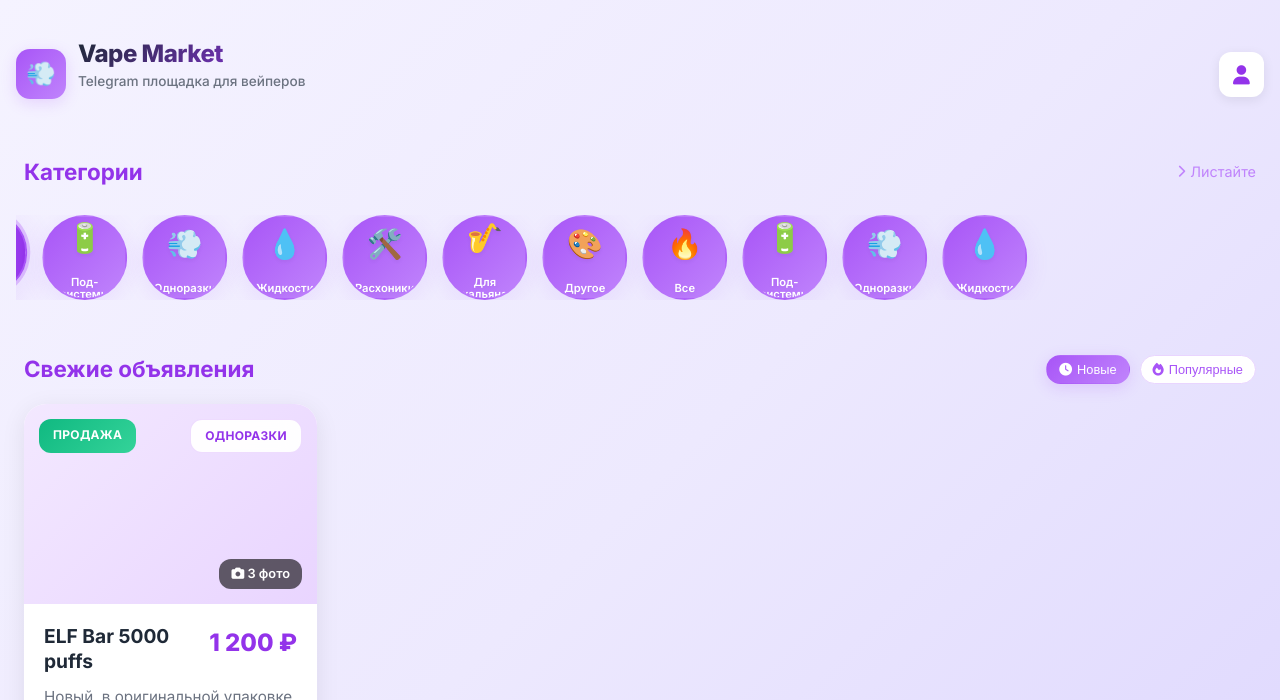
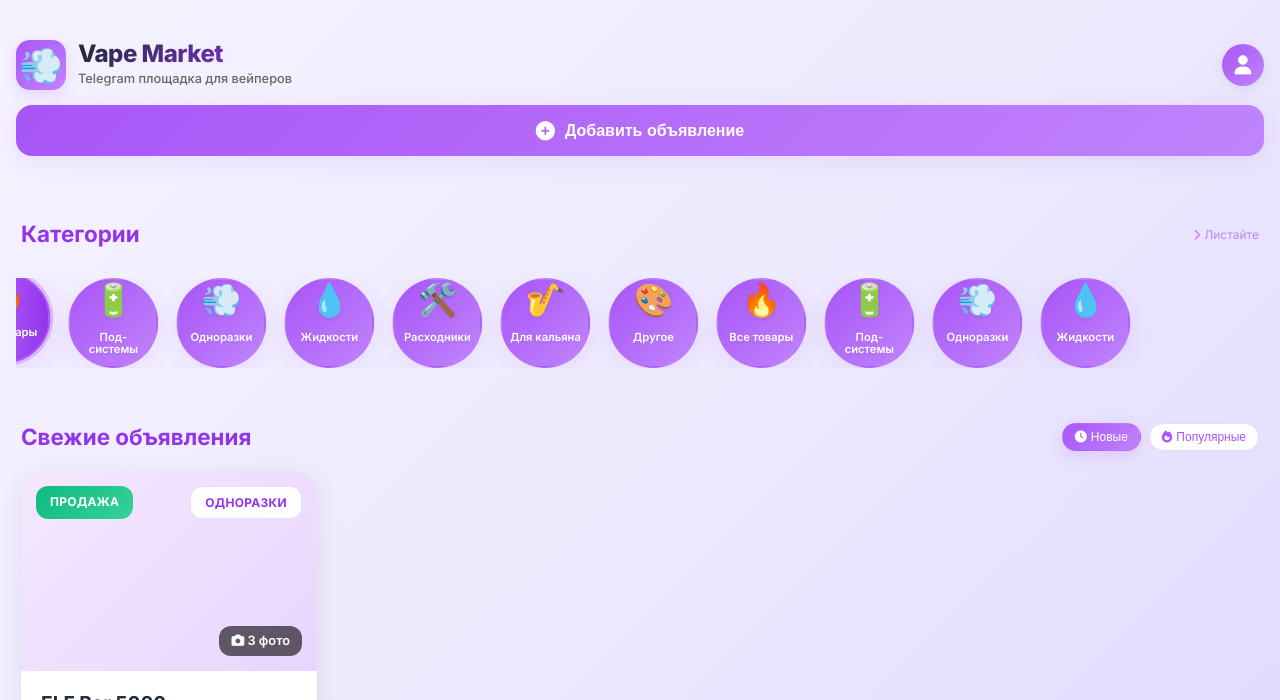
Before and after one commit to nukm0/telegram_market_vape, a plain HTML site: page index.html in a window 1280 px wide. Shown: the top 700 px of the page. Drawn offline with Linux system fonts and the light colour scheme; a script that the page names is missing.

Commit message:
Update index.html

```diff
--- a/index.html
+++ b/index.html
@@ -60,7 +60,7 @@
         .container {
             max-width: 100%;
             margin: 0 auto;
-            padding: 20px 16px 80px; /* Уменьшил отступ снизу для меньшего меню */
+            padding: 20px 16px 80px;
         }
 
         /* ЛОАДЕР */
@@ -100,9 +100,121 @@
             100% { transform: rotate(360deg); }
         }
 
+        /* ШАПКА С КНОПКОЙ ДОБАВЛЕНИЯ */
+        .main-header {
+            margin-bottom: 15px;
+        }
+
+        .header-content {
+            display: flex;
+            justify-content: space-between;
+            align-items: center;
+            margin-bottom: 15px;
+        }
+
+        .logo-container {
+            display: flex;
+            align-items: center;
+            gap: 12px;
+        }
+
+        .logo-icon {
+            font-size: 2.2rem;
+        }
+
+        .logo-text {
+            display: flex;
+            flex-direction: column;
+        }
+
+        .app-title {
+            font-size: 1.5rem;
+            font-weight: 800;
+            color: var(--primary-darker);
+            margin: 0;
+            line-height: 1.2;
+        }
+
+        .app-subtitle {
+            font-size: 0.8rem;
+            color: #666;
+            margin: 0;
+        }
+
+        .user-avatar {
+            width: 42px;
+            height: 42px;
+            border-radius: 50%;
+            background: var(--gradient-button);
+            display: flex;
+            align-items: center;
+            justify-content: center;
+            color: white;
+            font-size: 1.2rem;
+            cursor: pointer;
+            transition: all 0.3s ease;
+        }
+
+        .user-avatar:hover {
+            transform: scale(1.05);
+            box-shadow: var(--shadow-medium);
+        }
+
+        /* КНОПКА ДОБАВЛЕНИЯ В ВЕРХНЕЙ ЧАСТИ */
+        .add-ad-header-btn {
+            width: 100%;
+            background: var(--gradient-button);
+            border: none;
+            border-radius: 16px;
+            padding: 16px;
+            color: white;
+            font-weight: 700;
+            font-size: 1rem;
+            cursor: pointer;
+            transition: all 0.3s ease;
+            display: flex;
+            align-items: center;
+            justify-content: center;
+            gap: 10px;
+            margin-bottom: 25px;
+            box-shadow: var(--shadow-medium);
+            position: relative;
+            overflow: hidden;
+        }
+
+        .add-ad-header-btn::before {
+            content: '';
+            position: absolute;
+            top: 0;
+            left: -100%;
+            width: 100%;
+            height: 100%;
+            background: linear-gradient(
+                90deg,
+                transparent,
+                rgba(255, 255, 255, 0.3),
+                transparent
+            );
+            transition: left 0.7s ease;
+        }
+
+        .add-ad-header-btn:hover::before {
+            left: 100%;
+        }
+
+        .add-ad-header-btn:hover {
+            background: var(--gradient-button-hover);
+            transform: translateY(-3px);
+            box-shadow: var(--shadow-heavy);
+        }
+
+        .add-ad-header-btn i {
+            font-size: 1.2rem;
+        }
+
         /* КРУГЛЫЕ КАТЕГОРИИ С КРУГОВЫМ ЛИСТАНИЕМ */
         .categories-section {
-            margin: 25px 0 30px;
+            margin: 0 0 30px;
             position: relative;
             overflow: hidden;
         }
@@ -112,7 +224,7 @@
             justify-content: space-between;
             align-items: center;
             margin-bottom: 20px;
-            padding: 0 8px;
+            padding: 0 5px;
         }
 
         .section-title h2 {
@@ -124,15 +236,15 @@
 
         .scroll-hint {
             color: var(--primary);
-            font-size: 0.9rem;
+            font-size: 0.75rem;
             display: flex;
             align-items: center;
-            gap: 5px;
+            gap: 4px;
             animation: pulse 2s infinite;
         }
 
         .scroll-hint i {
-            font-size: 0.8rem;
+            font-size: 0.7rem;
         }
 
         /* Контейнер для кругового скролла */
@@ -141,23 +253,22 @@
             padding: 10px 0 25px;
             overflow-x: auto;
             -webkit-overflow-scrolling: touch;
-            scrollbar-width: none; /* Firefox */
+            scrollbar-width: none;
         }
 
         .categories-scroll-container::-webkit-scrollbar {
-            display: none; /* Chrome, Safari, Edge */
+            display: none;
         }
 
         /* Трек с категориями для кругового листания */
         .categories-track {
             display: flex;
-            gap: 15px;
+            gap: 18px;
             padding: 0 20px;
             width: max-content;
-            animation: scrollLoop 30s linear infinite;
+            animation: scrollLoop 40s linear infinite;
         }
 
-        /* Анимация кругового листания */
         @keyframes scrollLoop {
             0% {
                 transform: translateX(0);
@@ -167,7 +278,6 @@
             }
         }
 
-        /* Пауза анимации при наведении */
         .categories-track:hover {
             animation-play-state: paused;
         }
@@ -178,8 +288,8 @@
             flex-direction: column;
             align-items: center;
             justify-content: center;
-            width: 85px;
-            height: 85px;
+            width: 90px;
+            height: 90px;
             border-radius: 50%;
             background: var(--gradient-button);
             box-shadow: var(--shadow-medium);
@@ -188,9 +298,10 @@
             position: relative;
             overflow: hidden;
             flex-shrink: 0;
+            padding: 5px;
+            box-sizing: border-box;
         }
 
-        /* Эффект переливания светом при наведении */
         .category-item::before {
             content: '';
             position: absolute;
@@ -223,10 +334,14 @@
         }
 
         .category-icon {
-            font-size: 1.8rem;
-            margin-bottom: 5px;
+            font-size: 2rem;
+            margin-bottom: 6px;
             color: white;
             text-shadow: var(--shadow-text);
+            height: 30px;
+            display: flex;
+            align-items: center;
+            justify-content: center;
         }
 
         .category-name {
@@ -234,19 +349,21 @@
             font-weight: 600;
             color: white;
             text-align: center;
-            max-width: 70px;
             line-height: 1.1;
             text-shadow: var(--shadow-text);
-        }
-
-        /* УБИРАЕМ РАЗДЕЛ "РАЗМЕСТИТЬ ОБЪЯВЛЕНИЕ" */
-        .create-ad-section {
-            display: none;
+            max-width: 80px;
+            overflow: hidden;
+            text-overflow: ellipsis;
+            display: -webkit-box;
+            -webkit-line-clamp: 2;
+            -webkit-box-orient: vertical;
+            word-break: break-word;
+            height: 32px;
         }
 
         /* ОБЪЯВЛЕНИЯ */
         .ads-section {
-            margin-top: 10px;
+            margin-top: 15px;
         }
 
         .section-header {
@@ -254,7 +371,7 @@
             justify-content: space-between;
             align-items: center;
             margin-bottom: 20px;
-            padding: 0 8px;
+            padding: 0 5px;
         }
 
         .section-header h2 {
@@ -266,22 +383,22 @@
 
         .sort-controls {
             display: flex;
-            gap: 10px;
+            gap: 8px;
         }
 
         .sort-btn {
             background: white;
             border: 1px solid var(--primary-light);
-            border-radius: 20px;
+            border-radius: 18px;
             padding: 6px 12px;
-            font-size: 0.8rem;
+            font-size: 0.75rem;
             font-weight: 500;
             color: var(--primary-dark);
             cursor: pointer;
             transition: all 0.2s ease;
             display: flex;
             align-items: center;
-            gap: 5px;
+            gap: 4px;
         }
 
         .sort-btn:hover {
@@ -298,8 +415,8 @@
         .ads-grid {
             display: grid;
             grid-template-columns: repeat(auto-fill, minmax(280px, 1fr));
-            gap: 20px;
-            padding: 0 8px;
+            gap: 18px;
+            padding: 0 5px;
         }
 
         /* УМЕНЬШЕННОЕ НИЖНЕЕ МЕНЮ */
@@ -316,7 +433,7 @@
             padding: 8px 0 12px;
             z-index: 1000;
             box-shadow: 0 -2px 15px rgba(168, 85, 247, 0.1);
-            height: 60px; /* Уменьшил с 80px до 60px */
+            height: 60px;
         }
 
         .nav-item {
@@ -339,25 +456,19 @@
         }
 
         .nav-icon {
-            font-size: 1.2rem; /* Уменьшил иконки */
+            font-size: 1.2rem;
             margin-bottom: 4px;
         }
 
         .nav-label {
-            font-size: 0.7rem; /* Уменьшил текст */
+            font-size: 0.7rem;
             font-weight: 500;
         }
 
-        /* Другие анимации */
         @keyframes pulse {
             0% { opacity: 0.7; }
             50% { opacity: 1; }
             100% { opacity: 0.7; }
-        }
-
-        @keyframes fadeIn {
-            from { opacity: 0; }
-            to { opacity: 1; }
         }
     </style>
 </head>
@@ -372,7 +483,7 @@
     <div class="container">
         <!-- ГЛАВНЫЙ ЭКРАН -->
         <div id="mainScreen" class="screen active-screen">
-            <!-- ШАПКА -->
+            <!-- ШАПКА С ЛОГО И АВАТАРОМ -->
             <header class="main-header">
                 <div class="header-content">
                     <div class="logo-container">
@@ -386,6 +497,12 @@
                         <i class="fas fa-user"></i>
                     </div>
                 </div>
+
+                <!-- КНОПКА ДОБАВЛЕНИЯ ОБЪЯВЛЕНИЯ В ВЕРХНЕЙ ЧАСТИ -->
+                <button id="addAdHeaderBtn" class="add-ad-header-btn" onclick="showCreateAdScreen()">
+                    <i class="fas fa-plus-circle"></i>
+                    Добавить объявление
+                </button>
             </header>
 
             <!-- КРУГЛЫЕ КАТЕГОРИИ С КРУГОВЫМ ЛИСТАНИЕМ -->
@@ -402,10 +519,10 @@
                         <!-- Основные категории -->
                         <div class="category-item active" data-category="all">
                             <div class="category-icon">🔥</div>
-                            <div class="category-name">Все</div>
+                            <div class="category-name">Все товары</div>
                         </div>
 
-                        <div class="category-item" data-category="liquids">
+                        <div class="category-item" data-category="pod">
                             <div class="category-icon">🔋</div>
                             <div class="category-name">Под-системы</div>
                         </div>
@@ -415,22 +532,22 @@
                             <div class="category-name">Одноразки</div>
                         </div>
 
-                        <div class="category-item" data-category="pod">
+                        <div class="category-item" data-category="liquids">
                             <div class="category-icon">💧</div>
                             <div class="category-name">Жидкости</div>
                         </div>
 
                         <div class="category-item" data-category="accessories">
                             <div class="category-icon">🛠️</div>
-                            <div class="category-name">Расхоники</div>
+                            <div class="category-name">Расходники</div>
                         </div>
 
-                        <div class="category-item" data-category="coils">
+                        <div class="category-item" data-category="hookah">
                             <div class="category-icon">🎷</div>
                             <div class="category-name">Для кальяна</div>
                         </div>
 
-                        <div class="category-item" data-category="mods">
+                        <div class="category-item" data-category="other">
                             <div class="category-icon">🎨</div>
                             <div class="category-name">Другое</div>
                         </div>
@@ -438,10 +555,10 @@
                         <!-- Дубликаты для кругового эффекта -->
                         <div class="category-item" data-category="all">
                             <div class="category-icon">🔥</div>
-                            <div class="category-name">Все</div>
+                            <div class="category-name">Все товары</div>
                         </div>
 
-                        <div class="category-item" data-category="liquids">
+                        <div class="category-item" data-category="pod">
                             <div class="category-icon">🔋</div>
                             <div class="category-name">Под-системы</div>
                         </div>
@@ -451,15 +568,13 @@
                             <div class="category-name">Одноразки</div>
                         </div>
 
-                        <div class="category-item" data-category="pod">
+                        <div class="category-item" data-category="liquids">
                             <div class="category-icon">💧</div>
                             <div class="category-name">Жидкости</div>
                         </div>
                     </div>
                 </div>
             </section>
-
-            <!-- РАЗДЕЛ "РАЗМЕСТИТЬ" УБРАН -->
 
             <!-- ОБЪЯВЛЕНИЯ -->
             <section class="ads-section">
@@ -476,7 +591,7 @@
                 </div>
 
                 <div id="adsContainer" class="ads-grid">
-                    <!-- Пример объявления для демонстрации стиля -->
+                    <!-- Пример объявления -->
                     <div class="ad-card demo-card">
                         <div class="ad-badge">
                             <span class="badge-type sell">Продажа</span>
@@ -534,10 +649,8 @@
                             </div>
                         </div>
                     </div>
-                    <!-- Конец демо карточки -->
                 </div>
 
-                <!-- Состояние "нет объявлений" -->
                 <div id="emptyState" class="empty-state" style="display: none;">
                     <div class="empty-state-icon">
                         <i class="fas fa-store-slash"></i>
@@ -551,14 +664,14 @@
             </section>
         </div>
 
-        <!-- ДРУГИЕ ЭКРАНЫ (ПРОФИЛЬ, СОЗДАНИЕ, FAQ) -->
+        <!-- ДРУГИЕ ЭКРАНЫ -->
         <div id="profileScreen" class="screen" style="display: none;"></div>
         <div id="createAdScreen" class="screen" style="display: none;"></div>
         <div id="faqScreen" class="screen" style="display: none;"></div>
         <div id="adminScreen" class="screen" style="display: none;"></div>
     </div>
 
-    <!-- УМЕНЬШЕННОЕ НИЖНЕЕ МЕНЮ -->
+    <!-- НИЖНЕЕ МЕНЮ -->
     <nav class="bottom-nav">
         <a href="javascript:void(0)" class="nav-item active" onclick="showMainScreen()">
             <div class="nav-icon">
@@ -566,8 +679,6 @@
             </div>
             <div class="nav-label">Главная</div>
         </a>
-
-        <!-- Убрали кнопку "Разместить" из нижнего меню -->
 
         <a href="javascript:void(0)" class="nav-item" onclick="showProfileScreen()">
             <div class="nav-icon">
@@ -589,29 +700,21 @@
     <script src="app.js"></script>
 
     <script>
-        // Дополнительный JavaScript для кругового листания категорий
         document.addEventListener('DOMContentLoaded', function() {
             const track = document.getElementById('categoriesTrack');
             const categories = track.querySelectorAll('.category-item');
 
-            // Обработка кликов по категориям
             categories.forEach(category => {
                 category.addEventListener('click', function() {
-                    // Убираем активный класс у всех категорий
                     categories.forEach(c => c.classList.remove('active'));
-
-                    // Добавляем активный класс к выбранной категории
                     this.classList.add('active');
 
-                    // Получаем категорию для фильтрации
                     const selectedCategory = this.getAttribute('data-category');
                     console.log('Выбрана категория:', selectedCategory);
-
-                    // Здесь можно добавить логику фильтрации объявлений
                 });
             });
 
-            // Пауза анимации при касании на мобильных устройствах
+            // Пауза анимации при касании
             track.addEventListener('touchstart', function() {
                 track.style.animationPlayState = 'paused';
             });
@@ -619,9 +722,54 @@
             track.addEventListener('touchend', function() {
                 setTimeout(() => {
                     track.style.animationPlayState = 'running';
-                }, 1000);
+                }, 1500);
+            });
+
+            // Обработка кнопки добавления объявления
+            document.getElementById('addAdHeaderBtn').addEventListener('click', function() {
+                showCreateAdScreen();
             });
         });
+
+        function showCreateAdScreen() {
+            document.getElementById('mainScreen').style.display = 'none';
+            document.getElementById('createAdScreen').style.display = 'block';
+
+            // Обновляем активное меню
+            document.querySelectorAll('.nav-item').forEach(item => {
+                item.classList.remove('active');
+            });
+        }
+
+        function showMainScreen() {
+            document.getElementById('createAdScreen').style.display = 'none';
+            document.getElementById('mainScreen').style.display = 'block';
+
+            document.querySelectorAll('.nav-item').forEach(item => {
+                item.classList.remove('active');
+            });
+            document.querySelector('.nav-item:nth-child(1)').classList.add('active');
+        }
+
+        function showProfileScreen() {
+            document.getElementById('mainScreen').style.display = 'none';
+            document.getElementById('profileScreen').style.display = 'block';
+
+            document.querySelectorAll('.nav-item').forEach(item => {
+                item.classList.remove('active');
+            });
+            document.querySelector('.nav-item:nth-child(2)').classList.add('active');
+        }
+
+        function showFaqScreen() {
+            document.getElementById('mainScreen').style.display = 'none';
+            document.getElementById('faqScreen').style.display = 'block';
+
+            document.querySelectorAll('.nav-item').forEach(item => {
+                item.classList.remove('active');
+            });
+            document.querySelector('.nav-item:nth-child(3)').classList.add('active');
+        }
     </script>
 </body>
 </html>
```
